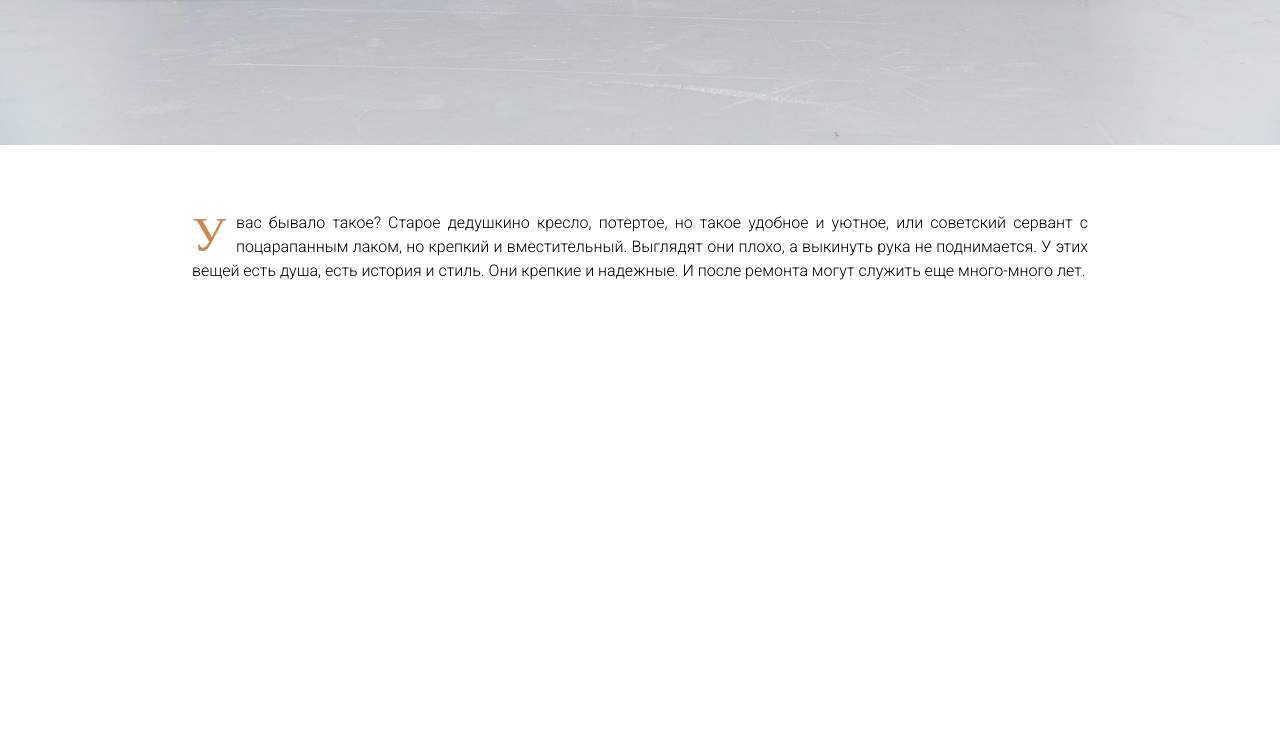
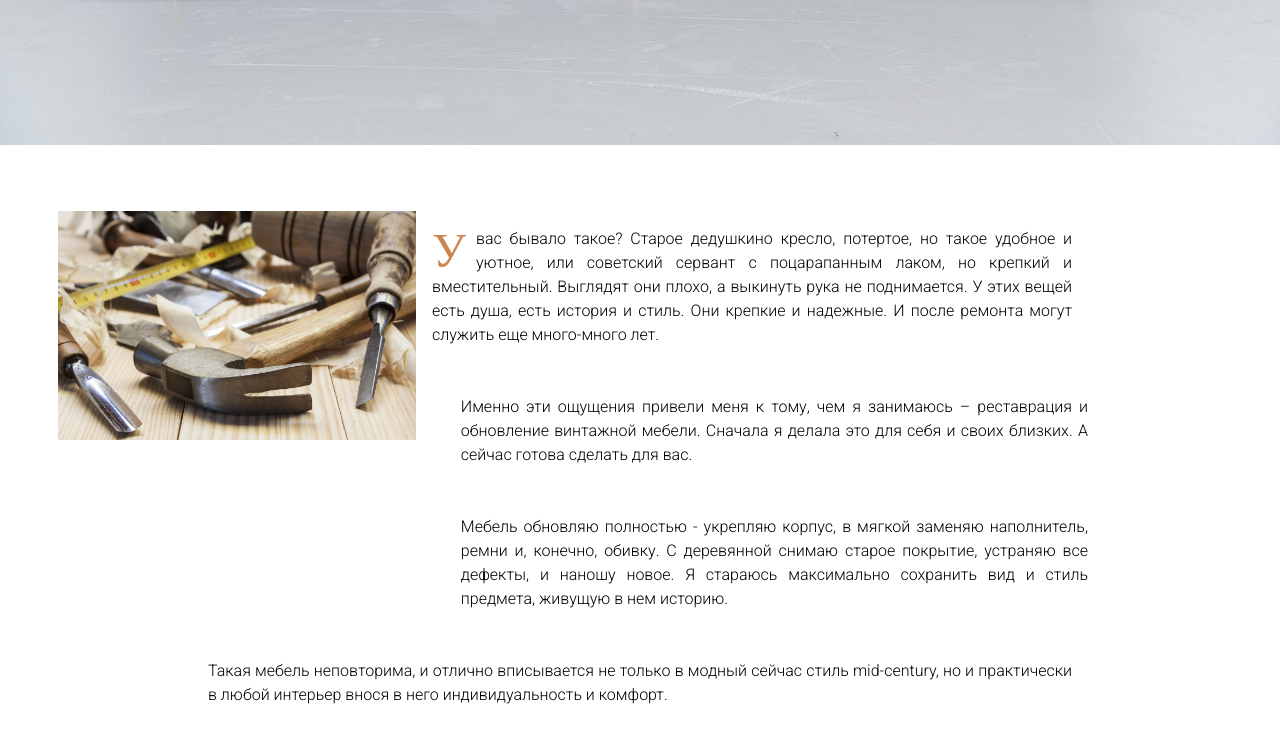
Before and after one commit to WapBly/Landos, a plain HTML site: page index.html in a window 1280 px wide. Shown: the part 655-1398 px from the top of the page. Before the commit the page ends 1004 px from the top, so only its background shows below. Drawn offline with Linux system fonts and the light colour scheme.

Commit message:
add container content

```diff
--- a/index.html
+++ b/index.html
@@ -4,6 +4,7 @@
     <link rel="stylesheet" type="text/css" href="source/styles/index.css">
     <link rel="preconnect" href="https://fonts.gstatic.com">
     <link href="https://fonts.googleapis.com/css2?family=Roboto:ital,wght@0,100;0,300;0,400;0,500;0,700;1,100;1,300;1,400;1,500;1,700&display=swap" rel="stylesheet">
+    <link href="https://fonts.googleapis.com/css2?family=Playfair+Display:wght@400;500&display=swap" rel="stylesheet">
     <title>
       Реставрация мебели
     </title>
@@ -40,7 +41,7 @@
         </div>
       </div>
     </div>
-    <div class="container">
+    <div class="container"><img src="source/images/text_basic.jpg" class="leftimg">
       <p class="text_basic text_big-first-latter">
         У вас бывало такое?
         Старое дедушкино кресло, потертое, но такое удобное и уютное,
@@ -48,6 +49,23 @@
         Выглядят они плохо, а выкинуть рука не поднимается. У этих вещей есть
         душа, есть история и стиль. Они крепкие и надежные. И после ремонта могут служить еще много-много лет.
       </p>
+      <blockquote class="text_basic text_to-the-right__first">
+        Именно эти ощущения привели меня к тому,
+        чем я занимаюсь – реставрация и обновление
+        винтажной мебели. Сначала я делала это для
+        себя и своих близких. А сейчас  готова сделать для вас.
+      </blockquote>
+      <blockquote class="text_basic text_to-the-right__second">
+        Мебель обновляю полностью - укрепляю корпус, в мягкой заменяю
+        наполнитель,  ремни и, конечно, обивку.  С деревянной снимаю
+        старое покрытие, устраняю все дефекты, и наношу новое.  Я стараюсь
+        максимально сохранить вид и стиль предмета, живущую в нем историю.
+      </blockquote>
+      <p class="text_basic test_last">
+        Такая мебель неповторима, и отлично вписывается не только в
+        модный сейчас стиль mid-century, но и практически в любой
+        интерьер внося в него индивидуальность и комфорт.
+      </p>
     </div>
   </body>
 </html>
--- a/source/styles/index.css
+++ b/source/styles/index.css
@@ -1,9 +1,8 @@
 body{
-  font-family: Roboto, sans-serif;
+  font-family: Roboto, sans-serif, 'Playfair Display', serif;
   line-height: 1.5;
   margin: 0;
 }
-
 .header-nav {
   display: flex;
   position: fixed;
@@ -25,6 +24,7 @@ body{
 .header-nav a{
   padding: 2rem 4rem;
 }
+
 .header-banner{
   height: 800px;
   width: 100%;
@@ -66,6 +66,7 @@ body{
   text-align: center;
   opacity: 0.8;
   transition: opacity ease .3s;
+  border-radius: 5px;
 }
 .header-banner__buttons a:hover{
   opacity: 1;
@@ -108,6 +109,9 @@ body{
 .text_basic{
   text-align: justify;
   font-weight: 300;
+  margin-inline: 1rem;
+  padding-top: 1rem;
+  padding-bottom: 1rem;
 }
 .text_big-first-latter::first-letter{
 float: left;
@@ -117,3 +121,27 @@ margin-right: 10px;
 font-family: serif;
 color: #cb8652;
 }
+,blockquote{
+  text-align: right;
+  font-family: "Playfair Display", serif;
+  display: block;
+  margin-block-start: 1em;
+  margin-block-end: 1em;
+  margin-inline-start: 40px;
+  margin-inline-end: 40px;
+}
+.text_to-the-right__first{
+  width: 70%;
+  margin-left: 30%;
+}
+.text_to-the-right__second{
+  width: 70%;
+  margin-left: 30%;
+}
+.leftimg{
+  float: left;
+  margin: 1rem 1rem 1rem;
+  width: 40%;
+  margin-left: -15%;
+  justify-content: center;
+}
```
Also changed, not shown: source/images/text_basic.jpg (added).
